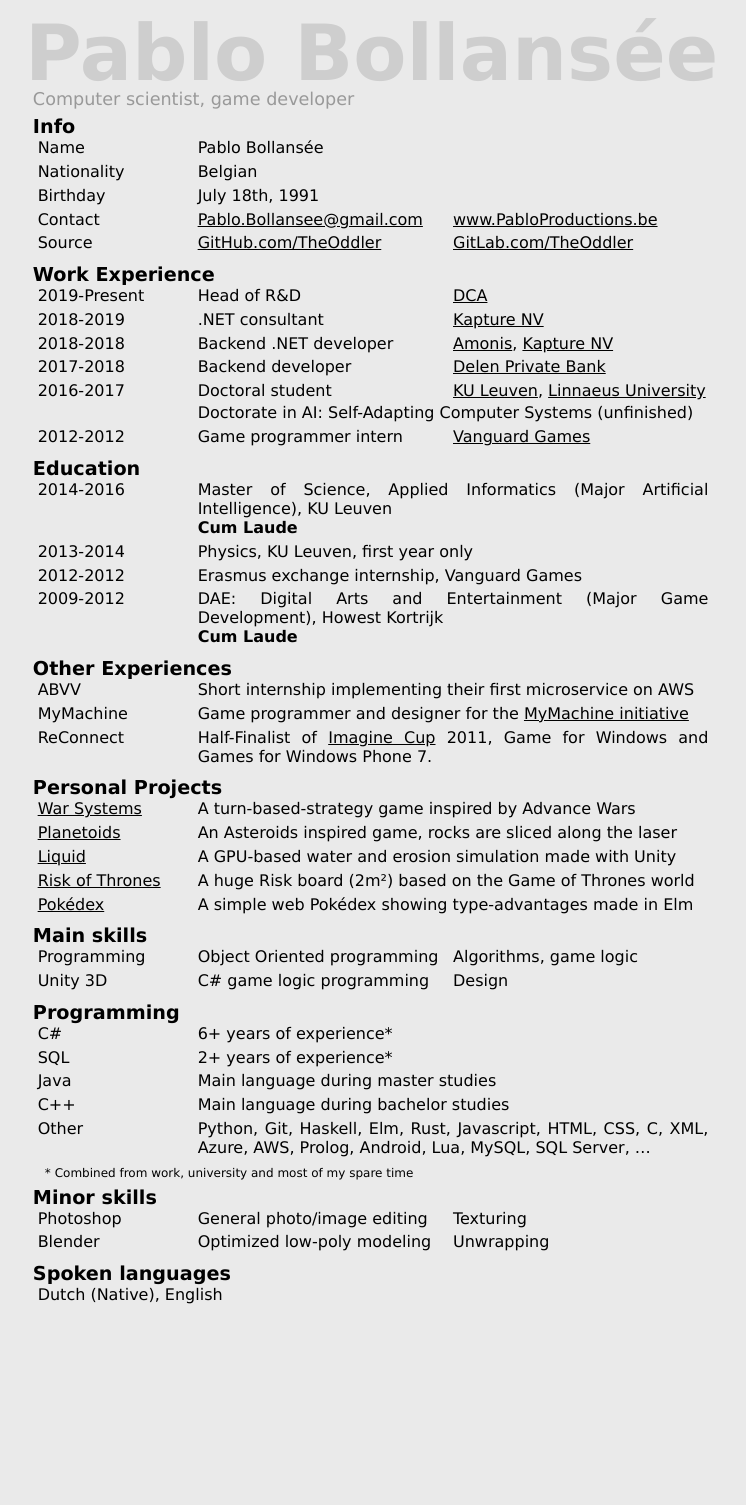
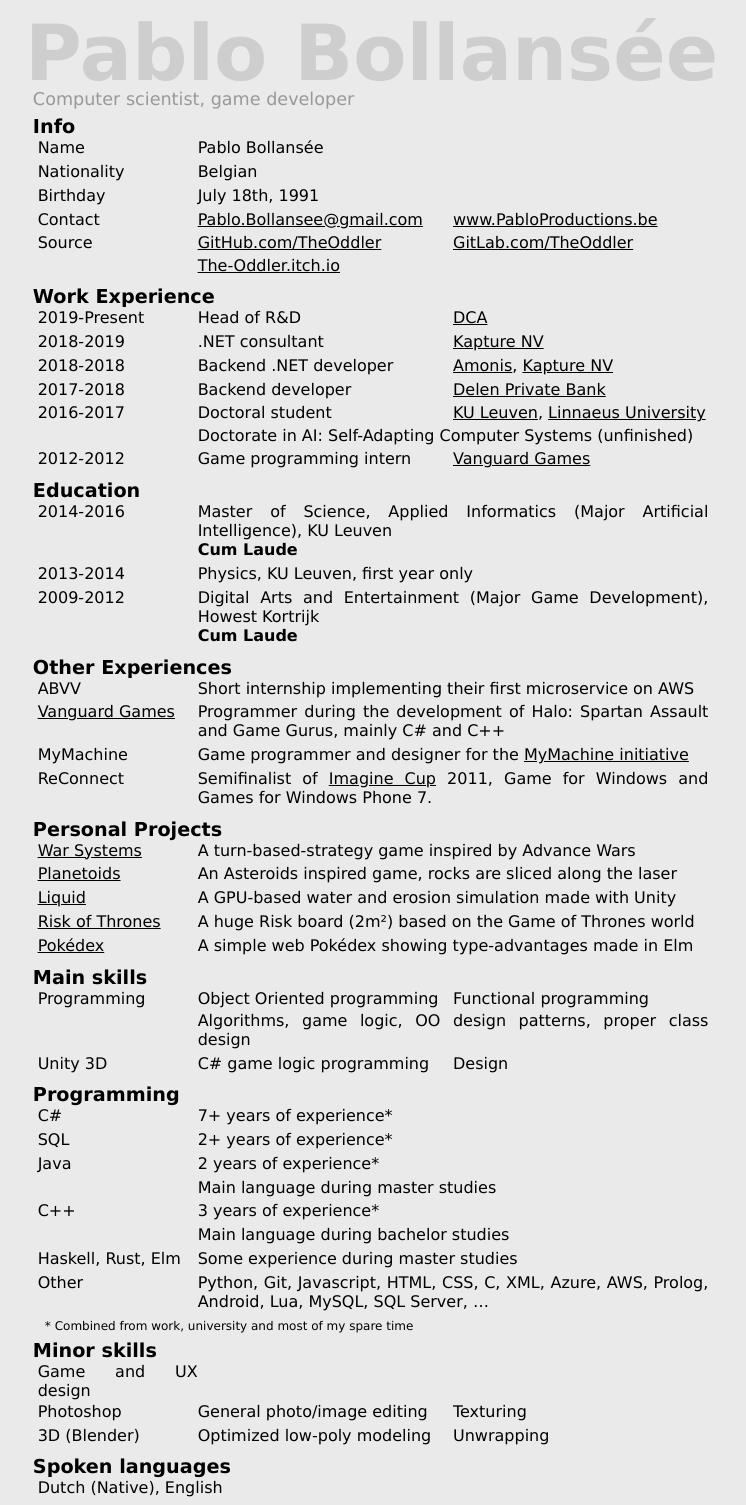
Before and after one commit to TheOddler/theoddler.github.io, a Jekyll site: the page built from cv.md, in a window 1280 px wide. Shown: the whole page, without its empty margins (267-1013 px from the left). Built offline with Jekyll 4.4.1, drawn with Linux system fonts in a browser that asks for light colours; nearby versions of some CDN libraries; before the commit the page ends 1312 px from its top, so only the background shows below that.

Commit message:
Updated cv and merged about-page with cv to prevent duplicate info

```diff
--- a/_includes/cv/experiences.md
+++ b/_includes/cv/experiences.md
@@ -1,6 +1,6 @@
 <div class="nobreak" markdown="1">
 
-## Work Experience
+### Work Experience
 
 * 2019-Present
   * Head of R&D
@@ -18,8 +18,12 @@
   * Doctoral student
   * [KU Leuven](https://www.kuleuven.be/), [Linnaeus University](https://lnu.se/en/)
   * Doctorate in AI: Self-Adapting Computer Systems (unfinished)
+{% if include.extended %}
+* &nbsp;
+  * I&nbsp; quite quickly felt it wasn't for me, as I&nbsp;didn't enjoy the very theoretical work with a focus on papers rather&nbsp;than&nbsp;code.
+{% endif %}
 * 2012-2012
-  * Game programmer intern
+  * Game programming intern
   * [Vanguard Games](http://www.vanguardgames.net/)
 {: .table_list}
 
@@ -27,7 +31,7 @@
 
 <div class="nobreak" markdown="1">
 
-## Education
+### Education
 
 * 2014-2016
   * Master of Science, Applied Informatics (Major Artificial Intelligence), KU&nbsp;Leuven
@@ -36,10 +40,8 @@
 
 * 2013-2014
   * Physics, KU Leuven, first year only
-* 2012-2012
-  * Erasmus exchange internship, Vanguard Games
 * 2009-2012
-  * DAE: Digital Arts and Entertainment (Major Game Development), Howest&nbsp;Kortrijk
+  * Digital Arts and Entertainment (Major Game Development), Howest&nbsp;Kortrijk
 
   	**Cum&nbsp;Laude**
 {: .table_list}
@@ -48,21 +50,23 @@
 
 <div class="nobreak" markdown="1">
 
-## Other Experiences
+### Other Experiences
 
 * ABVV
   * Short internship implementing their first microservice on AWS
+* [Vanguard Games](http://www.vanguardgames.net/)
+  * Programmer during the development of Halo: Spartan Assault and Game Gurus, mainly C# and C++
 * MyMachine
   * Game programmer and designer for the [MyMachine initiative](https://mymachine-global.org/)
 * ReConnect
-  * Half-Finalist of [Imagine Cup](https://imaginecup.microsoft.com/) 2011, Game for Windows and Games for Windows Phone 7.
+  * Semifinalist of [Imagine Cup](https://imaginecup.microsoft.com/) 2011, Game for Windows and Games for Windows Phone 7.
 {: .table_list}
 
 </div>
 
 <div class="nobreak" markdown="1">
 
-## Personal Projects
+### Personal Projects
 
 * [War Systems]({{site.baseurl}}/warsystems/)
   * A turn-based-strategy game inspired by Advance Wars
--- a/_includes/cv/info.md
+++ b/_includes/cv/info.md
@@ -1,6 +1,6 @@
 <div class="nobreak" markdown="1">
 
-## Info
+### Info
 
 * Name
   * Pablo Bollansée
@@ -14,6 +14,7 @@
 * Source
   * [{{site.github_hr}}]({{site.github}})
   * [{{site.gitlab_hr}}]({{site.gitlab}})
+  * [{{site.itch_hr}}]({{site.itch}})
 {: .table_list}
 
 </div>
--- a/_includes/cv/skills.md
+++ b/_includes/cv/skills.md
@@ -1,13 +1,11 @@
 <div class="nobreak" markdown="1">
 
-## Main skills
+### Main skills
 
 * Programming
   * Object Oriented programming
-{% if include.fpextended
-%}  * Functional programming
-{% else
-%}  * Algorithms, game logic{% endif %}
+  * Functional programming
+  * Algorithms, game logic, OO design patterns, proper class design
 * Unity 3D
   * C# game logic programming
   * Design
@@ -17,24 +15,24 @@
 
 <div class="nobreak" markdown="1">
 
-## Programming
+### Programming
 
 * C#
-  * 6+ years of experience*
+  * 7+ years of experience*
 * SQL
   * 2+ years of experience*
 * Java
+  * 2 years of experience*
+* &nbsp;
   * Main language during master studies
 * C++
+  * 3 years of experience*
+* &nbsp;
   * Main language during bachelor studies
-{% if include.fpextended %}
-* Haskell
+* Haskell, Rust, Elm
   * Some experience during master studies
-* Elm
-  * Some experience during master studies, preferred over js
-{% endif %}
 * Other
-  * Python, Git, {% unless include.fpextended %}Haskell, Elm, {% endunless %}Rust, Javascript, HTML, CSS, C, XML, Azure, AWS, Prolog, Android, Lua, MySQL, SQL Server, ...
+  * Python, Git, Javascript, HTML, CSS, C, XML, Azure, AWS, Prolog, Android, Lua, MySQL, SQL Server, ...
 {: .table_list}
 
 \* Combined from work, university and most of my spare time
@@ -44,14 +42,38 @@
 
 <div class="nobreak" markdown="1">
 
-## Minor skills
+### Minor skills
 
+* Game and UX design
 * Photoshop
   * General photo/image editing
   * Texturing
-* Blender
+* 3D (Blender)
   * Optimized low-poly modeling
   * Unwrapping
 {: .table_list}
 
 </div>
+
+{% if include.extended %}
+<div class="nobreak" markdown="1">
+
+### Once upon a time
+
+* 3ds Max
+  * Optimized low-poly meshes
+  * Unwrapping
+  * Sub-D modeling
+  * Normalmap baking
+  * Skinning
+* Mudbox
+  * Hight-poly sculpting
+  * Normalmap baking
+* Direct X
+  * Basic 3D pipeline coding
+* PhysX
+  * Implementing physics, including fluids and forcefields
+{: .table_list}
+
+</div>
+{% endif %}
--- a/_includes/cv/spoken_languages.md
+++ b/_includes/cv/spoken_languages.md
@@ -1,6 +1,6 @@
 <div class="nobreak" markdown="1">
 
-## Spoken languages
+### Spoken languages
 
 Dutch (Native), English
 {: .table_list}
```
Also changed, not shown: _slides/about.md (+4 -141 lines).
